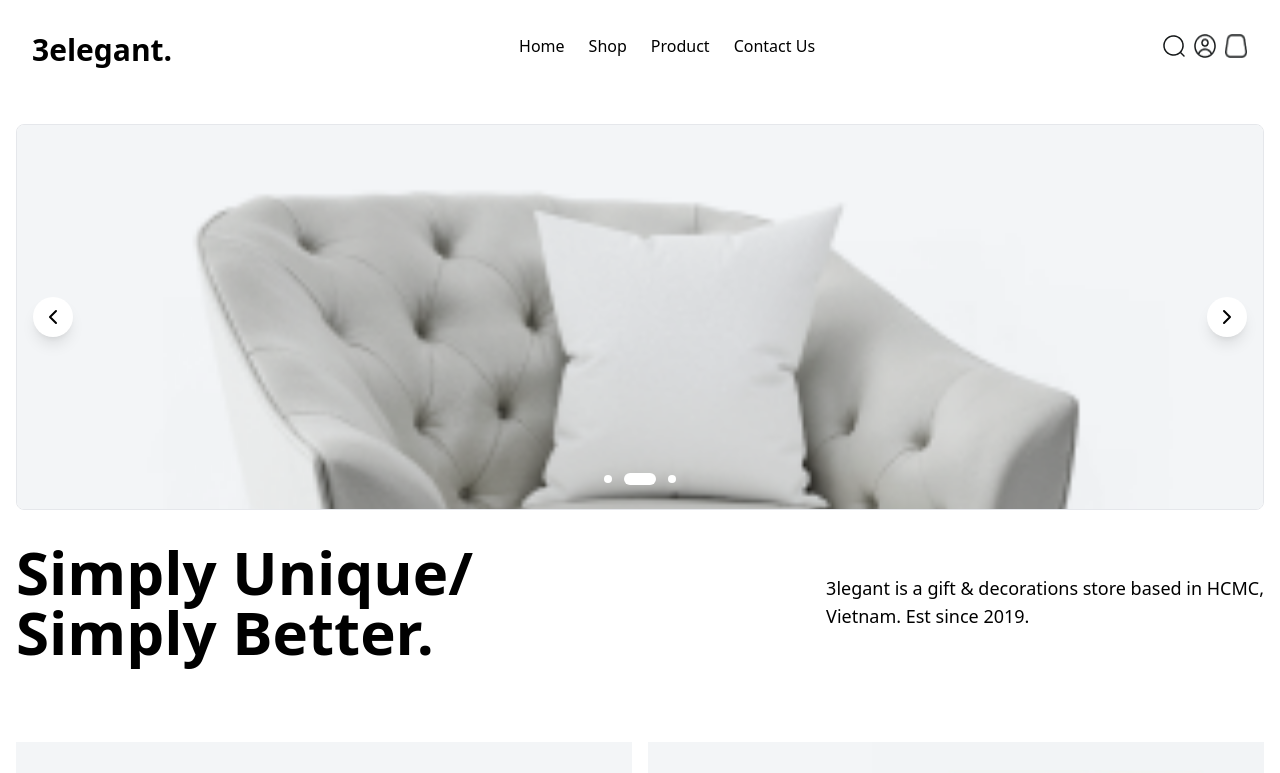
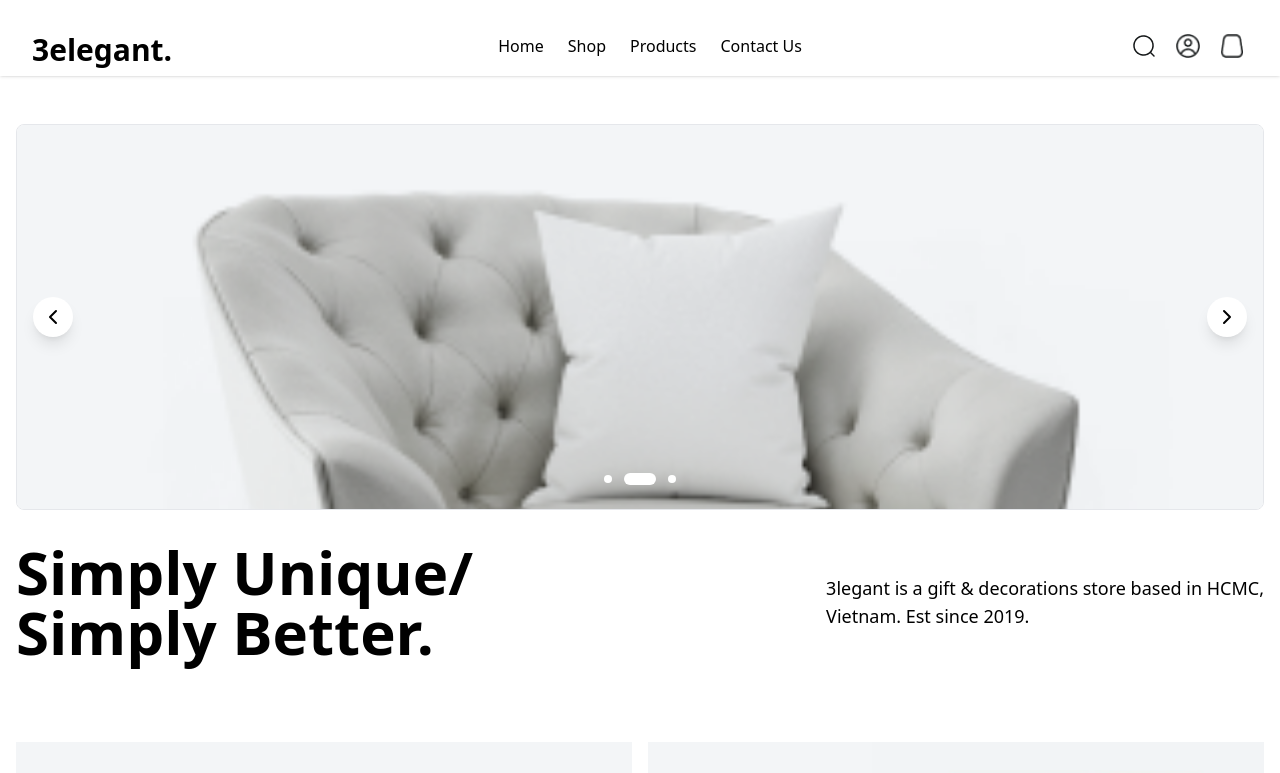
Before and after one commit to soggo/elegant, a React (Vite) app: page / in a window 1280 px wide. Shown: the top 773 px of the page. Built offline with nearby package versions, Linux system fonts and the light colour scheme.

Commit message:
fixed mobile navbar

```diff
--- a/src/components/Navbar.jsx
+++ b/src/components/Navbar.jsx
@@ -1,22 +1,28 @@
-import { Link , useLocation} from "react-router";
+import { Link, useLocation } from "react-router";
 import { useState, useEffect, useRef, useContext } from 'react';
 import CartContext from '/src/context/CartContext';
-
 
 function Navbar() {
   const { items } = useContext(CartContext);
   const numberOfCartItems = items.reduce((currentTotal, item) => {
     return currentTotal + item.quantity;
   }, 0);
+
   const [isMenuOpen, setIsMenuOpen] = useState(false);
   const btnRef = useRef(null);
-  const navRef = useRef(null);
+
   const location = useLocation();
   const hidePaths = ['/login', '/signup'];
 
-
   const toggleMenu = () => {
     setIsMenuOpen(!isMenuOpen);
+  };
+
+
+  const closeMenu = () => {
+    if (isMenuOpen) {
+      setIsMenuOpen(false);
+    }
   };
 
   useEffect(() => {
@@ -45,14 +51,16 @@ function Navbar() {
     return null;
   }
 
-
   return (
-    <nav className="w-full sticky top-0 z-50 bg-white mb-4">
+    <nav className="w-full sticky top-0 z-50 bg-white mb-4 shadow-sm">
       <div className="max-w-7xl mx-auto px-4 sm:px-6 lg:px-8 pt-6 pb-2">
         <div className="flex items-center justify-between">
           <button
             ref={btnRef}
             id="menu-btn"
+            aria-label="Toggle menu"
+            aria-expanded={isMenuOpen}
+            aria-controls="menu"
             className="block hamburger md:hidden focus:outline-none z-20"
             onClick={toggleMenu}
           >
@@ -62,68 +70,69 @@ function Navbar() {
           </button>
 
           <div className="pt-2">
-          <Link to="/"> <h1 className="text-3xl font-semibold">3elegant.</h1></Link>
+            <Link to="/" onClick={closeMenu}>
+              <h1 className="text-3xl font-semibold">3elegant.</h1>
+            </Link>
           </div>
 
-          <div className="hidden md:flex space-x-6">
+          <div className="hidden md:flex space-x-6 items-center">
             <Link to="/" className="hover:text-gray-500">Home</Link>
             <Link to="/shop" className="hover:text-gray-500">Shop</Link>
-            <Link to="/shop" className="hover:text-gray-500">Product</Link>
+            <Link to="/shop" className="hover:text-gray-500">Products</Link>
             <Link to="/contact" className="hover:text-gray-500">Contact Us</Link>
           </div>
 
+          <div className="flex gap-3 items-center">
+            <button className="hidden md:block p-1 hover:bg-gray-100 rounded-full" aria-label="Search">
+              <img className="h-6 w-6" src="/search.png" alt="Search" />
+            </button>
+            <button className="hidden md:block p-1 hover:bg-gray-100 rounded-full" aria-label="User profile">
+              <img className="h-6 w-6" src="/usercircle.png" alt="User Profile" />
+            </button>
 
-         <div className="flex gap-2">
-
-            <img className="hidden md:block" src="/search.png" alt="" />
-            <img className="hidden md:block" src="/usercircle.png" alt="" />
-
-            {/* cart cmpnent */}
-            <Link to='/cart' className="flex items-center relative">
+            <Link to='/cart' className="flex items-center relative p-1 hover:bg-gray-100 rounded-full">
               <img className="h-6 w-6" src="/cart.png" alt="Shopping Cart" />
               {numberOfCartItems > 0 && (
-
-            <div className="ml-1 bg-black w-[20px] h-[20px] rounded-full text-white text-xs flex items-center justify-center font-bold">
+                <div className="absolute top-0 right-0 -mt-1 -mr-1 bg-black w-[20px] h-[20px] rounded-full text-white text-xs flex items-center justify-center font-bold">
                   {numberOfCartItems}
                 </div>
               )}
-
-
             </Link>
           </div>
         </div>
 
-
+        {/* Mobile Menu */}
         <div className="md:hidden">
           <div
-            ref={navRef}
+
             id="menu"
-            className={`fixed inset-0 top-[80px] flex-col items-start px-4 py-8 space-y-6 font-bold bg-white z-10 ${isMenuOpen ? 'flex' : 'hidden'}`}
-
+            className={`fixed inset-0 top-[80px] flex-col items-start px-6 py-8 space-y-4 font-bold bg-white z-10 transition-transform duration-300 ease-in-out transform ${isMenuOpen ? 'translate-x-0' : '-translate-x-full'} overflow-y-auto`}
           >
-
-            <div className="relative w-full mx-auto mb-2">
+            <div className="relative w-full mx-auto mb-4">
               <input
                 type="text"
                 placeholder="Search..."
-                className="w-full px-4 py-2 border rounded-full focus:outline-none focus:ring-2 focus:ring-red-300"
+                className="w-full px-4 py-3 border border-gray-300 rounded-full focus:outline-none focus:ring-2 focus:ring-red-400"
               />
-              <button className="absolute right-3 top-2 text-gray-500">
+              <button className="absolute right-4 top-1/2 transform -translate-y-1/2 text-gray-500 hover:text-red-500" aria-label="Search submit">
                 <svg xmlns="http://www.w3.org/2000/svg" className="h-5 w-5" fill="none" viewBox="0 0 24 24" stroke="currentColor">
                   <path strokeLinecap="round" strokeLinejoin="round" strokeWidth={2} d="M21 21l-6-6m2-5a7 7 0 11-14 0 7 7 0 0114 0z" />
                 </svg>
               </button>
             </div>
 
-            <Link to="/" className="hover:text-gray-500 py-3 border-b border-gray-300 w-full">Home</Link>
-            <Link to="/shop" className="hover:text-gray-500 py-3 border-b border-gray-300 w-full">Shop</Link>
-            <Link to="/shop" className="hover:text-gray-500 py-3 border-b border-gray-300 w-full">Product</Link>
-            <Link to="/contact" className="hover:text-gray-500 py-3 border-b border-gray-300 w-full">Contact Us</Link>
 
-            <div className="w-full mt-auto pt-10">
-              <Link to="/cart" className="hover:text-gray-500 py-3 border-b border-gray-300 w-full block">Cart</Link>
-              <Link to="/wishlist" className="hover:text-gray-500 py-3 border-b border-gray-300 w-full block">Wishlist</Link>
-              <Link to="/login"> <button className="bg-black text-white w-full h-14 mt-4 rounded-sm cursor-pointer">Login</button> </Link>
+            <Link to="/" className="hover:text-red-500 py-3 border-b border-gray-200 w-full block text-lg" onClick={closeMenu}>Home</Link>
+            <Link to="/shop" className="hover:text-red-500 py-3 border-b border-gray-200 w-full block text-lg" onClick={closeMenu}>Shop</Link>
+            <Link to="/shop" className="hover:text-red-500 py-3 border-b border-gray-200 w-full block text-lg" onClick={closeMenu}>Products</Link>
+            <Link to="/contact" className="hover:text-red-500 py-3 border-b border-gray-200 w-full block text-lg" onClick={closeMenu}>Contact Us</Link>
+
+            <div className="w-full mt-auto pt-8 space-y-2">
+              <Link to="/cart" className="hover:text-red-500 py-3 border-b border-gray-200 w-full block text-lg" onClick={closeMenu}>Cart</Link>
+              <Link to="/wishlist" className="hover:text-red-500 py-3 border-b border-gray-200 w-full block text-lg" onClick={closeMenu}>Wishlist</Link>
+              <Link to="/login" className="block w-full mt-6" onClick={closeMenu}>
+                <button className="bg-black text-white w-full py-3 rounded-md hover:bg-gray-800 transition-colors duration-200 text-lg">Login</button>
+              </Link>
             </div>
           </div>
         </div>
```
Lines whose indentation alone changed are shown as unchanged.
